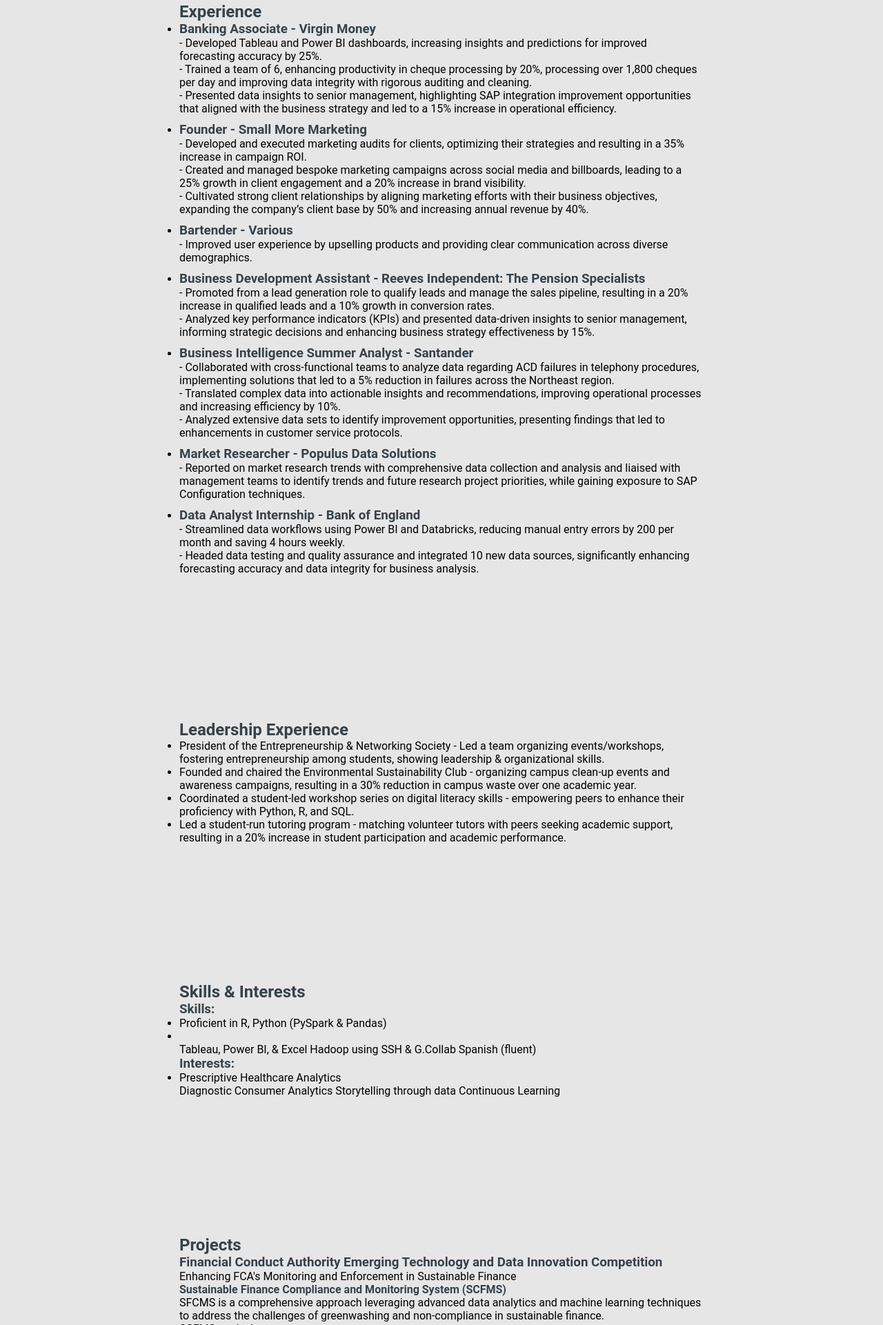
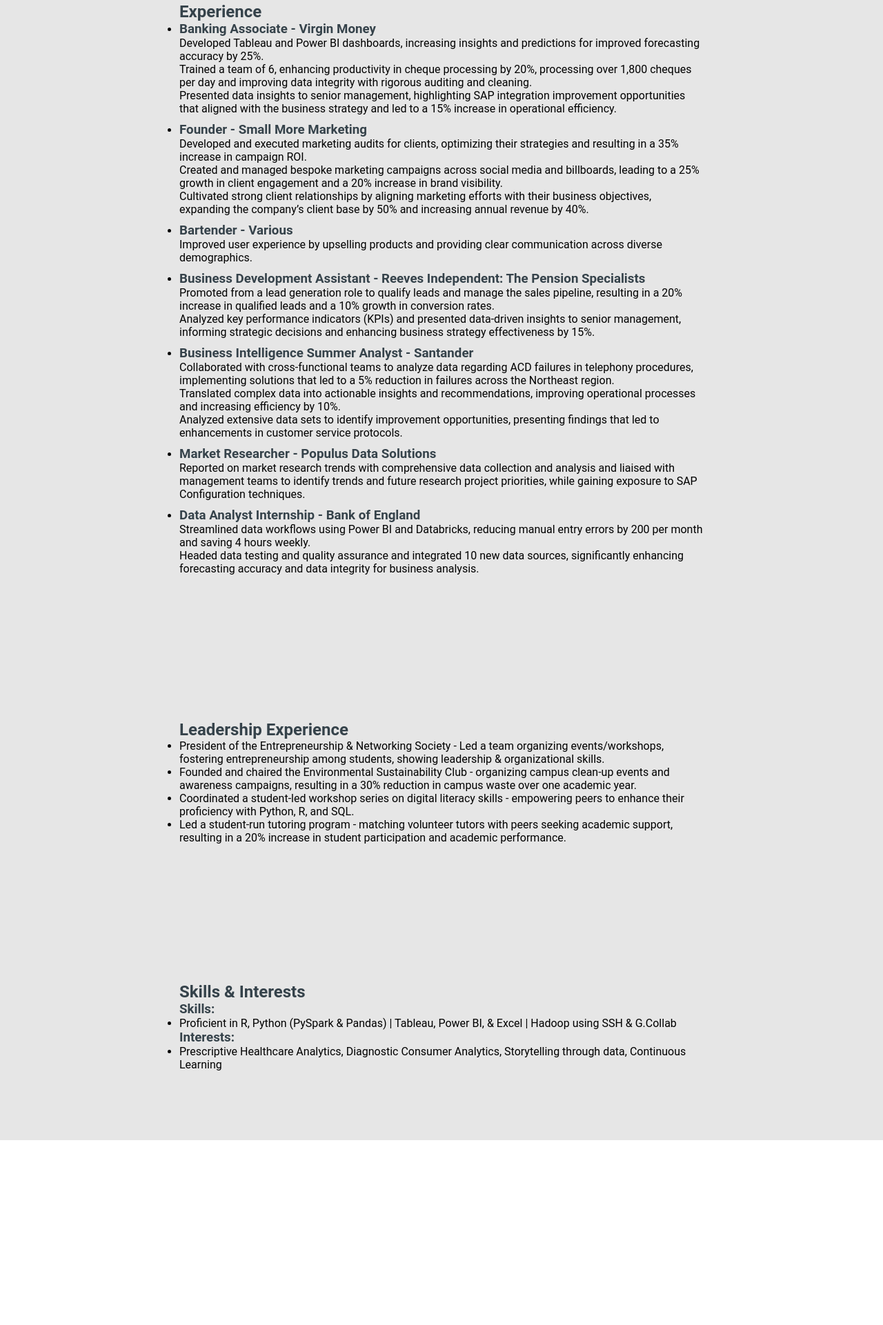
Before and after one commit to Sebastianlopez2000/portfolio, a plain HTML site: page index.html in a window 1280 px wide. Shown: the part 879-2800 px from the top of the page at 69% size. After the commit the page ends 2532 px from the top, so only its background shows below. Drawn offline with Linux system fonts and the light colour scheme.

Commit message:
Add files via upload

```diff
--- a/index.html
+++ b/index.html
@@ -29,7 +29,9 @@
     <section id="about">
         <div class="container">
             <h2>About Me</h2>
-            <p>Hi, I'm Ben Lopez. I have a BA in Marketing from Richmond American University and a MSc in Data Science & Analytics from Brunel University. I am fluent in Spanish and have a keen interest in prescriptive healthcare analytics, diagnostic consumer analytics, and storytelling through data. I am an aspiring Data Scientist who is passionate about uncovering insights from data. I have strong analytical skills and am ready to make an impact. Let's Connect and Explore Opportunities 📊💡</p>
+            <p>Ben Lopez, BA., MSc.</p>
+            <p>London, England | LinkedIn/Ben Lopez (BA., MSc.) | M: 07706 778347 | Benjamin.s.v.lopez@gmail.com</p>
+            <p>Hi, I'm Ben Lopez. I have a Bachelor of Arts in Marketing from Richmond American University and a Master of Science in Data Science & Analytics from Brunel University. I am fluent in Spanish and have a keen interest in prescriptive healthcare analytics, diagnostic consumer analytics, and storytelling through data.</p>
         </div>
     </section>
 
@@ -39,45 +41,45 @@
             <ul>
                 <li>
                     <h3>Banking Associate - Virgin Money</h3>
-                    <p> - Developed Tableau and Power BI dashboards, increasing insights and predictions for improved forecasting accuracy by 25%.</p>
-                    <p> - Trained a team of 6, enhancing productivity in cheque processing by 20%, processing over 1,800 cheques per day and improving data integrity with rigorous auditing and cleaning.</p>
-                    <p> - Presented data insights to senior management, highlighting SAP integration improvement opportunities that aligned with the business strategy and led to a 15% increase in operational efficiency.</p>
+                    <p>Developed Tableau and Power BI dashboards, increasing insights and predictions for improved forecasting accuracy by 25%.</p>
+                    <p>Trained a team of 6, enhancing productivity in cheque processing by 20%, processing over 1,800 cheques per day and improving data integrity with rigorous auditing and cleaning.</p>
+                    <p>Presented data insights to senior management, highlighting SAP integration improvement opportunities that aligned with the business strategy and led to a 15% increase in operational efficiency.</p>
                 </li>
                 <!-- Add bullet points before each item -->
                 <li>
                     <h3>Founder - Small More Marketing</h3>
-                    <p> - Developed and executed marketing audits for clients, optimizing their strategies and resulting in a 35% increase in campaign ROI.</p>
-                    <p> - Created and managed bespoke marketing campaigns across social media and billboards, leading to a 25% growth in client engagement and a 20% increase in brand visibility.</p>
-                    <p> - Cultivated strong client relationships by aligning marketing efforts with their business objectives, expanding the company’s client base by 50% and increasing annual revenue by 40%.</p>
+                    <p>Developed and executed marketing audits for clients, optimizing their strategies and resulting in a 35% increase in campaign ROI.</p>
+                    <p>Created and managed bespoke marketing campaigns across social media and billboards, leading to a 25% growth in client engagement and a 20% increase in brand visibility.</p>
+                    <p>Cultivated strong client relationships by aligning marketing efforts with their business objectives, expanding the company’s client base by 50% and increasing annual revenue by 40%.</p>
                 </li>
                 <!-- Add bullet points before each item -->
                 <li>
                     <h3>Bartender - Various</h3>
-                    <p> - Improved user experience by upselling products and providing clear communication across diverse demographics.</p>
+                    <p>Improved user experience by upselling products and providing clear communication across diverse demographics.</p>
                 </li>
                 <!-- Add bullet points before each item -->
                 <li>
                     <h3>Business Development Assistant - Reeves Independent: The Pension Specialists</h3>
-                    <p> - Promoted from a lead generation role to qualify leads and manage the sales pipeline, resulting in a 20% increase in qualified leads and a 10% growth in conversion rates.</p>
-                    <p> - Analyzed key performance indicators (KPIs) and presented data-driven insights to senior management, informing strategic decisions and enhancing business strategy effectiveness by 15%.</p>
+                    <p>Promoted from a lead generation role to qualify leads and manage the sales pipeline, resulting in a 20% increase in qualified leads and a 10% growth in conversion rates.</p>
+                    <p>Analyzed key performance indicators (KPIs) and presented data-driven insights to senior management, informing strategic decisions and enhancing business strategy effectiveness by 15%.</p>
                 </li>
                 <!-- Add bullet points before each item -->
                 <li>
                     <h3>Business Intelligence Summer Analyst - Santander</h3>
-                    <p> - Collaborated with cross-functional teams to analyze data regarding ACD failures in telephony procedures, implementing solutions that led to a 5% reduction in failures across the Northeast region.</p>
-                    <p> - Translated complex data into actionable insights and recommendations, improving operational processes and increasing efficiency by 10%.</p>
-                    <p> - Analyzed extensive data sets to identify improvement opportunities, presenting findings that led to enhancements in customer service protocols.</p>
+                    <p>Collaborated with cross-functional teams to analyze data regarding ACD failures in telephony procedures, implementing solutions that led to a 5% reduction in failures across the Northeast region.</p>
+                    <p>Translated complex data into actionable insights and recommendations, improving operational processes and increasing efficiency by 10%.</p>
+                    <p>Analyzed extensive data sets to identify improvement opportunities, presenting findings that led to enhancements in customer service protocols.</p>
                 </li>
                 <!-- Add bullet points before each item -->
                 <li>
                     <h3>Market Researcher - Populus Data Solutions</h3>
-                    <p> - Reported on market research trends with comprehensive data collection and analysis and liaised with management teams to identify trends and future research project priorities, while gaining exposure to SAP Configuration techniques.</p>
+                    <p>Reported on market research trends with comprehensive data collection and analysis and liaised with management teams to identify trends and future research project priorities, while gaining exposure to SAP Configuration techniques.</p>
                 </li>
                 <!-- Add bullet points before each item -->
                 <li>
                     <h3>Data Analyst Internship - Bank of England</h3>
-                    <p> - Streamlined data workflows using Power BI and Databricks, reducing manual entry errors by 200 per month and saving 4 hours weekly.</p>
-                    <p> - Headed data testing and quality assurance and integrated 10 new data sources, significantly enhancing forecasting accuracy and data integrity for business analysis.</p>
+                    <p>Streamlined data workflows using Power BI and Databricks, reducing manual entry errors by 200 per month and saving 4 hours weekly.</p>
+                    <p>Headed data testing and quality assurance and integrated 10 new data sources, significantly enhancing forecasting accuracy and data integrity for business analysis.</p>
                 </li>
                 <!-- Add bullet points before each item -->
             </ul>
@@ -89,11 +91,8 @@
             <h2>Leadership Experience</h2>
             <ul>
                 <li>President of the Entrepreneurship & Networking Society - Led a team organizing events/workshops, fostering entrepreneurship among students, showing leadership & organizational skills.</li>
-
                 <li>Founded and chaired the Environmental Sustainability Club - organizing campus clean-up events and awareness campaigns, resulting in a 30% reduction in campus waste over one academic year.</li>
-
                 <li>Coordinated a student-led workshop series on digital literacy skills - empowering peers to enhance their proficiency with Python, R, and SQL.</li>
-
                 <li>Led a student-run tutoring program - matching volunteer tutors with peers seeking academic support, resulting in a 20% increase in student participation and academic performance.</li>
             </ul>
         </div>
@@ -104,60 +103,8 @@
             <h2>Skills & Interests</h2>
             <h3>Skills:</h3>
             <ul>
-                <li>Proficient in R, Python (PySpark & Pandas)<li>
-                </li>Tableau, Power BI, & Excel</li>
-                </li> Hadoop using SSH & G.Collab</li>
-                </li>Spanish (fluent)</li>
+                <li>Proficient in R, Python (PySpark & Pandas) | Tableau, Power BI, & Excel | Hadoop using SSH & G.Collab</li>
             </ul>
-
             <h3>Interests:</h3>
             <ul>
-                <li>Prescriptive Healthcare Analytics</li>
-                </li>Diagnostic Consumer Analytics</li>
-                </li>Storytelling through data</li>
-                </li>Continuous Learning</li>
-            </ul>
-        </div>
-    </section>
-
-    <section id="projects">
-        <div class="container">
-            <h2>Projects</h2>
-            <!-- Include your projects here -->
-            <div class="project">
-                <h3>Financial Conduct Authority Emerging Technology and Data Innovation Competition</h3>
-                <ul>
-            </li>Enhancing FCA's Monitoring and Enforcement in Sustainable Finance</li>
-            </ul>
-                <h4>Sustainable Finance Compliance and Monitoring System (SCFMS)</h4>
-                <ul>
-            </li>SFCMS is a comprehensive approach leveraging advanced data analytics and machine learning techniques to address the challenges of greenwashing and non-compliance in sustainable finance.</li>
-            </ul>
-            <p>SCFMS works by:</p>
-                <ul>
-                    <li>Developing predictive models to identify potential cases of greenwashing and non-compliance.</li>
-                    <li>Utilizing natural language processing (NLP) to analyze corporate disclosures and public communications for inconsistencies and misleading information.</li>
-                    <li>Implementing anomaly detection algorithms to identify unusual patterns in ESG data and financial transactions.</li>
-                </ul>
-                <p>By integrating these advanced analytics capabilities into the FCA's existing monitoring systems, SCFMS facilitates real-time detection and intervention, ultimately contributing to a more transparent and sustainable financial market.</p>
-            </div>
-        </div>
-    </section>
-
-
-    <section id="contact">
-        <div class="container">
-            <h2>Contact</h2>
-            <p>London, England | LinkedIn/Ben Lopez (BA., MSc.) | M: 07706 778347 | Benjamin.s.v.lopez@gmail.com</p>
-        </div>
-    </section>
-
-    <footer>
-        <div class="container">
-            <p>&copy; 2024 Ben Lopez Portfolio. All rights reserved.</p>
-        </div>
-    </footer>
-
-    <script src="script.js"></script>
-</body>
-</html>
+                <li>Prescriptive Healthcare Analytics, Diagnostic Consumer Analytics, Storytelling through data, Continuous Learning</li>
```
